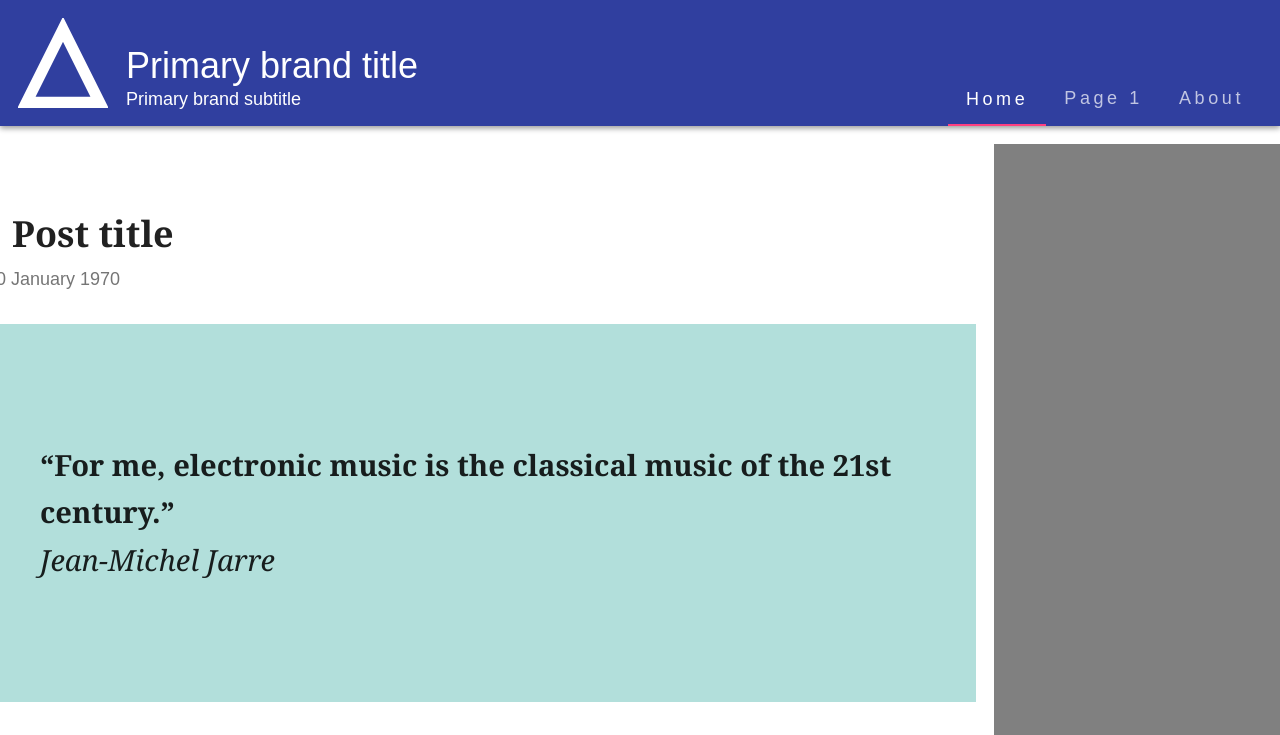
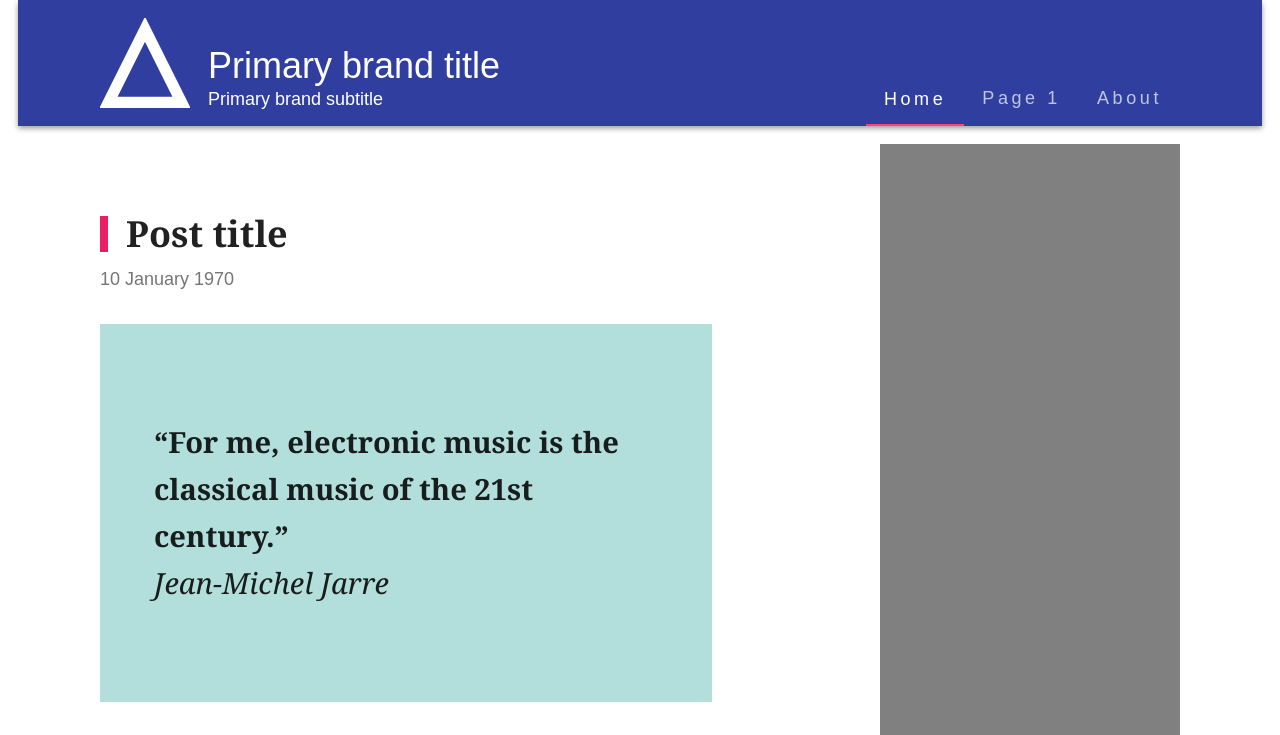
Before and after one commit to MCKreukniet/html-css-website-template, a plain HTML site: page index.html in a window 1280 px wide. Shown: the top 735 px of the page. Drawn offline with Linux system fonts and the light colour scheme.

Commit message:
update + fixes

```diff
--- a/assets/css/style.css
+++ b/assets/css/style.css
@@ -76,16 +76,16 @@ main {
   padding-bottom: 1rem;
 }
 
+.screen-x-padding {
+  padding: 0 1rem 0 1rem;
+}
+
 #primary-header-wrapper, #main-container, #primary-footer {
   display: flex;
 
   width: 100%;
 
   justify-content: center;
-}
-
-#advertisements {
-  display: none;
 }
 
 #primary-header-wrapper {
@@ -193,11 +193,6 @@ main {
   background-color: #fff;
 }
 
-/* padding on all screen sizes */
-#primary-header-wrapper, #main-container {
-  padding: 0 1rem 0 1rem;
-}
-
 .main-header {
   padding-top: 5rem;
 }
@@ -215,7 +210,7 @@ main {
 
 .post-visual--fixed-size {
   height: 21rem;
-  width: 55rem;
+  width: 34rem;
 }
 
 .post-visual--fixed-height {
@@ -236,6 +231,7 @@ p#intro {
 }
 
 #advertisements {
+  display: none;
   flex-direction: column;
   align-items: flex-end;
   width: 21rem;
@@ -289,7 +285,7 @@ p#intro {
 
 @media (min-width: 768px) {
   #primary-header, main {
-    width: 55rem;
+    width: 39rem; /* 34 + 5 */
   }
 
   .primary-brand__logo {
@@ -312,7 +308,7 @@ p#intro {
 
 @media (min-width: 1024px) {
   #primary-header {
-    width: var(--max-width-content);
+    width: 60rem; /* 34 + 5 + 21*/
   }
 
   #advertisements {
--- a/index.html
+++ b/index.html
@@ -6,7 +6,7 @@
 <title>HTML CSS website template</title>
 <link rel="stylesheet" href="assets/css/style.css">
 </head>
-<body>
+<body class="screen-x-padding">
 <div id="primary-header-wrapper">
   <header id="primary-header">
     <a href="/" class="primary-brand">
```
